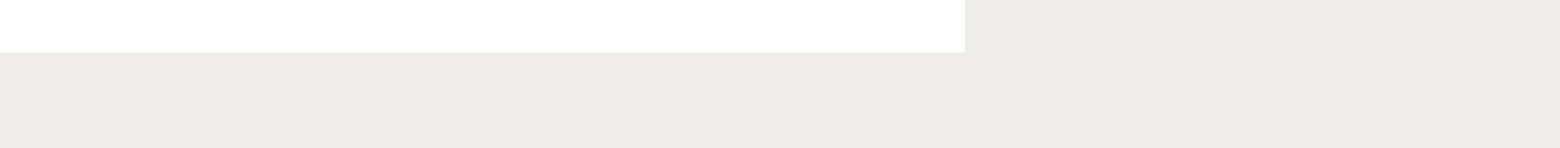
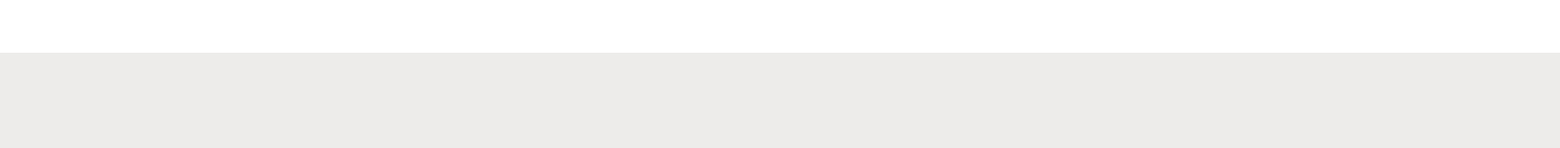
Before and after one commit to Francescovalenti/html-css-toboolist, a plain HTML site: page index.html in a window 1280 px wide. Shown: the top 160 px of the page at 93% size, 1678 px wide, since content can reach past the window. Drawn offline with Linux system fonts and the light colour scheme.

Commit message:
feat: primo passaggio

```diff
--- a/css/style.css
+++ b/css/style.css
@@ -6,16 +6,17 @@
 
 
 .container {
-    width: 100%;
+    width: 10000px;
     background-color: white;
-    margin: 10 px;
-    border: 20px;
+    margin: 0px;
+    border: 0px;
+    padding: 0px ;
 }
 
 .testata {
 
     background-color: white;
-    padding-right: 0;
+    padding: 20px;
 
 }
 
```
Also changed, not shown: index.html (+1 -0 lines).
